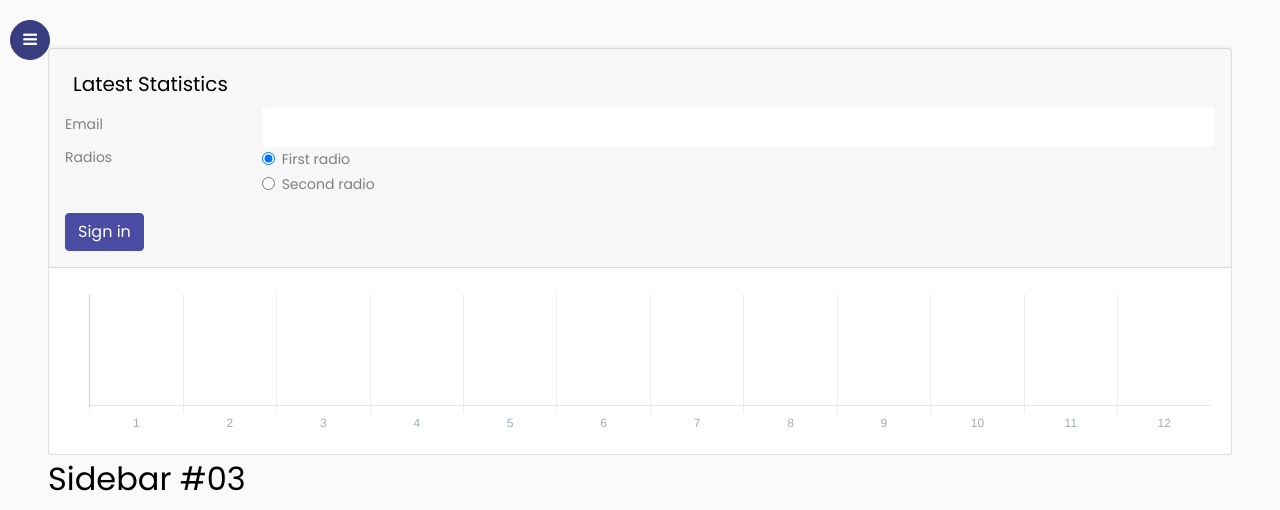
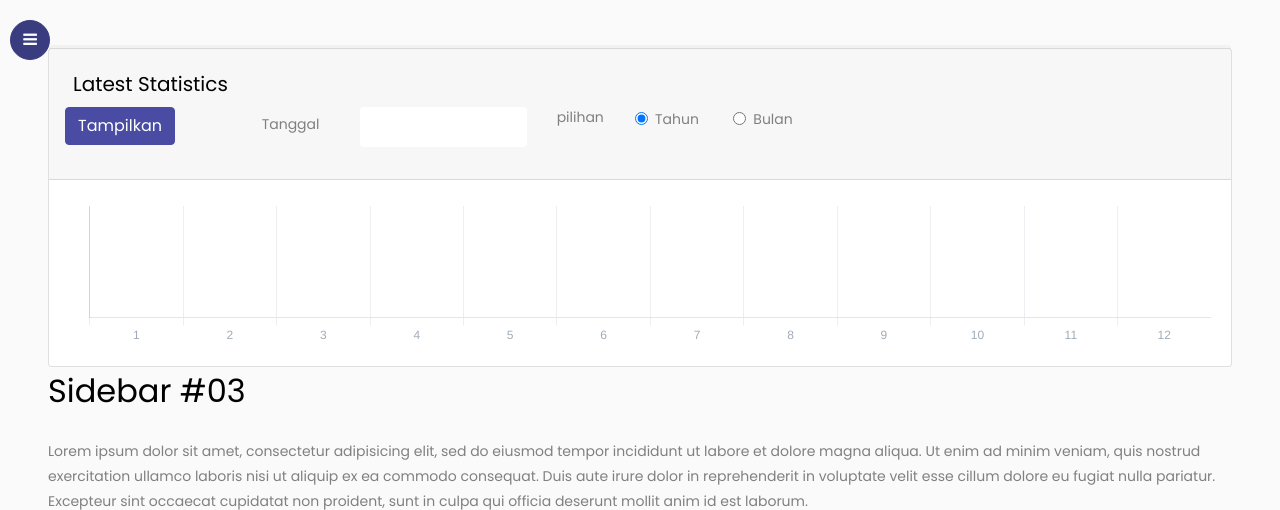
Before and after one commit to uky-syauki/undangan, a Flask app: page / in a window 1280 px wide. Shown: the top 510 px of the page. Run offline with Flask 3, Linux system fonts and the light colour scheme; data that the repository does not hold is empty; some libraries are stand-ins or nearby versions.

Commit message:
Update1.5

```diff
--- a/app/templates/index.html
+++ b/app/templates/index.html
@@ -9,30 +9,43 @@
     <div class="card-action-element ms-auto py-0">
       <form>
         <div class="row mb-3">
-          <label for="inputEmail3" class="col-sm-2 col-form-label">Email</label>
-          <div class="col-sm-10">
+          <div class="col-md-2" style="margin:0px;">
+            <button type="submit" class="btn btn-primary">Tampilkan</button>
+          </div>
+          <label for="inputEmail3" class="col-sm-1 col-form-label">Tanggal</label>
+          <div class="col-sm-2">
             <input type="email" class="form-control" id="inputEmail3">
           </div>
           <!-- </div>
         <fieldset class="row mb-3"> -->
-          <legend class="col-form-label col-sm-2 pt-0">Radios</legend>
-          <div class="col-sm-10">
-            <div class="form-check">
-              <input class="form-check-input" type="radio" name="gridRadios" id="gridRadios1" value="option1" checked>
+          <legend class="col-form-label col-sm-1 pt-0">pilihan</legend>
+
+          <div class="col-sm-1">
+
+            <input class="form-check-input" type="radio" name="gridRadios" id="gridRadios1" value="option1" checked="">
             <label class="form-check-label" for="gridRadios1">
-                First radio
+              Tahun
             </label>
           </div>
-            <div class="form-check">
+          <div class="col-sm-2">
+
+
+
             <input class="form-check-input" type="radio" name="gridRadios" id="gridRadios2" value="option2">
+
             <label class="form-check-label" for="gridRadios2">
-                Second radio
+              Bulan
             </label>
+
+
           </div>
         </div>
-          </div>
-        </fieldset>
-        <button type="submit" class="btn btn-primary">Sign in</button>
+
+
+
+
+
+
       </form>
       <!-- End sesi input date -->
     </div>
```
Lines whose indentation alone changed are shown as unchanged.
